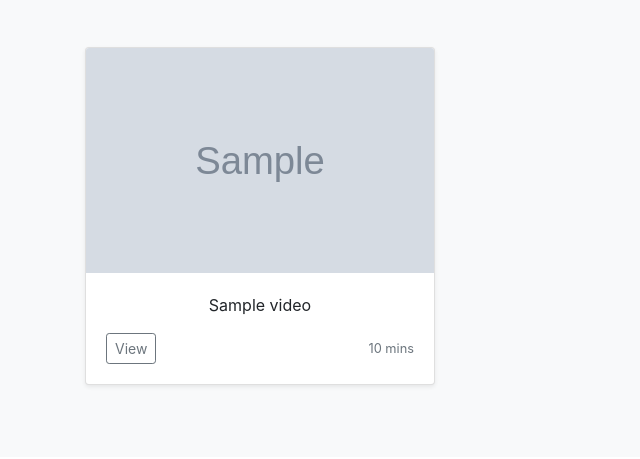
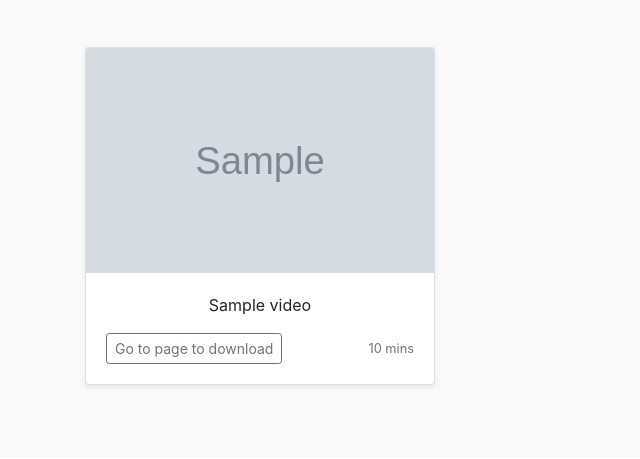
Before and after one commit to aalgadaeva/youtube_downloader, a Django app: template youtube_convert/convert/templates/convert/main_page.html in a window 1280 px wide. Shown: the part 341-800 px from the top of the page, without its empty margins (0-640 px from the left). Run offline with Django 3.2, Linux system fonts and the light colour scheme; the template is opened without the code that fills it: most values are stand-ins (such as "Sample title", 1, 10 or a date in 2020); grey boxes marked "Sample" are stand-in pictures; some libraries are stand-ins or nearby versions.

Commit message:
Modified main_page a bit

```diff
--- a/youtube_convert/convert/templates/convert/main_page.html
+++ b/youtube_convert/convert/templates/convert/main_page.html
@@ -56,7 +56,7 @@
               <p class="card-text">{{ video.title }}</p>
               <div class="d-flex justify-content-between align-items-center">
                 <div class="btn-group">
-                  <a type="button" href="{{ video.url }}" class="btn btn-sm btn-outline-secondary">View</a>
+                  <a type="button" href="{{ video.url }}" class="btn btn-sm btn-outline-secondary"> Go to page to download </a>
                 </div>
                 <small class="text-muted">{{ video.duration }} mins</small>
               </div>
```
